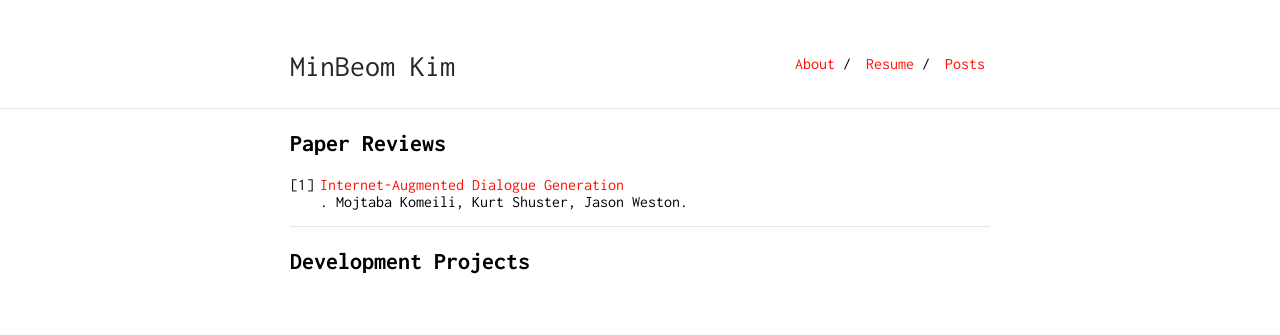
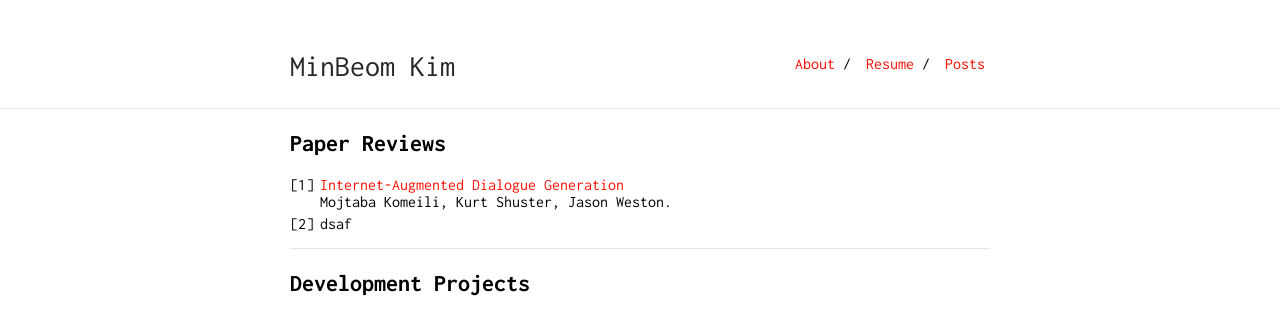
Before and after one commit to minbeomkim/minbeomkim.github.io, a Jekyll site: the page built from post.md, in a window 1280 px wide. Shown: the top 335 px of the page. Built offline with Jekyll 4.4.1, drawn with Linux system fonts in a browser that asks for light colours; our own code applies the rules of GitHub Pages for plain Markdown files.

Commit message:
Update post.md

```diff
--- a/post.md
+++ b/post.md
@@ -5,7 +5,9 @@ is_contact: true
 
 ## Paper Reviews
 
-1. [Internet-Augmented Dialogue Generation](https://minbeomkim.github.io/Post-Internet-Augmented_Dialogue_Generation)<br/>. Mojtaba Komeili, Kurt Shuster, Jason Weston.
+1. [Internet-Augmented Dialogue Generation](https://minbeomkim.github.io/Post-Internet-Augmented_Dialogue_Generation)<br/>
+Mojtaba Komeili, Kurt Shuster, Jason Weston.
+2. dsaf
 
 
 ---
```
